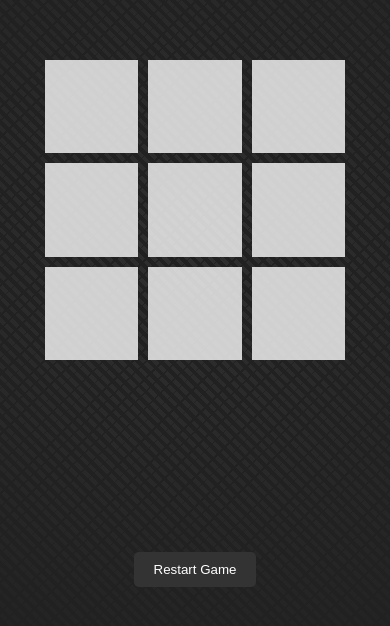
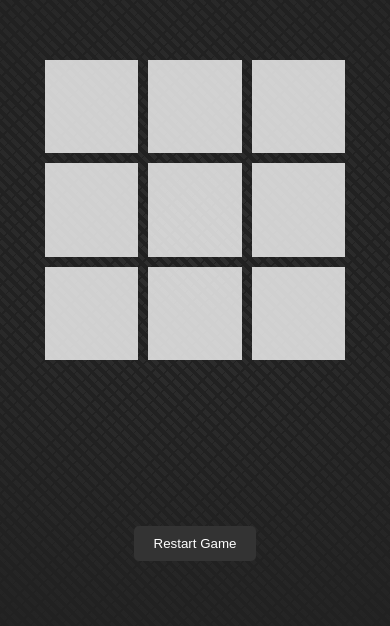
Before and after one commit to RIBINZX/tic-tac-toe, a plain HTML site: page index.html in a window 390 px wide. Shown: the part 220-846 px from the top of the page. Drawn offline with Linux system fonts and the light colour scheme.

Commit message:
Update style.css

```diff
--- a/style.css
+++ b/style.css
@@ -58,4 +58,6 @@ h1{
   h1{
     right: 60px;
   }
+  button{
+    top: -126px;
  }
```
